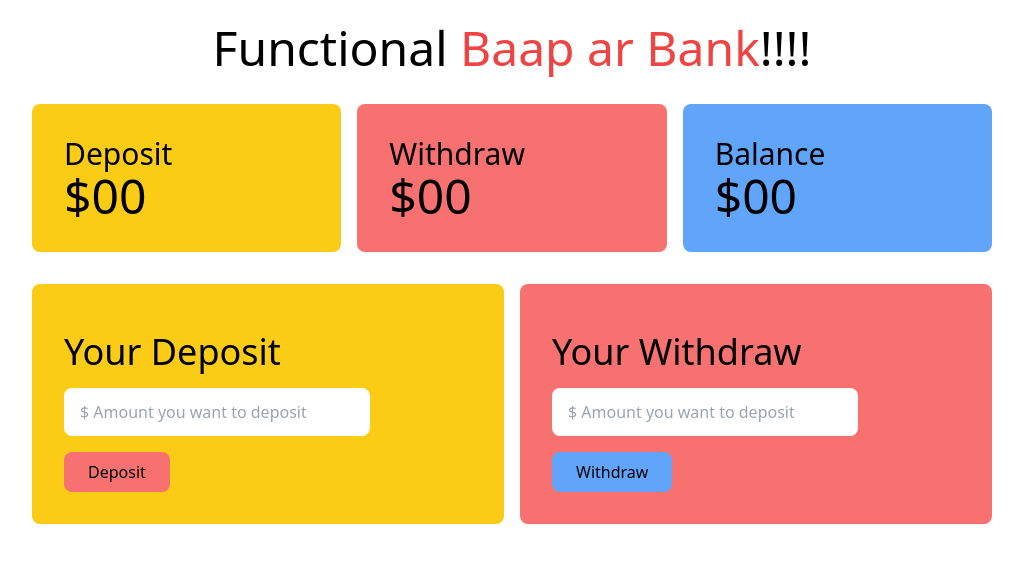
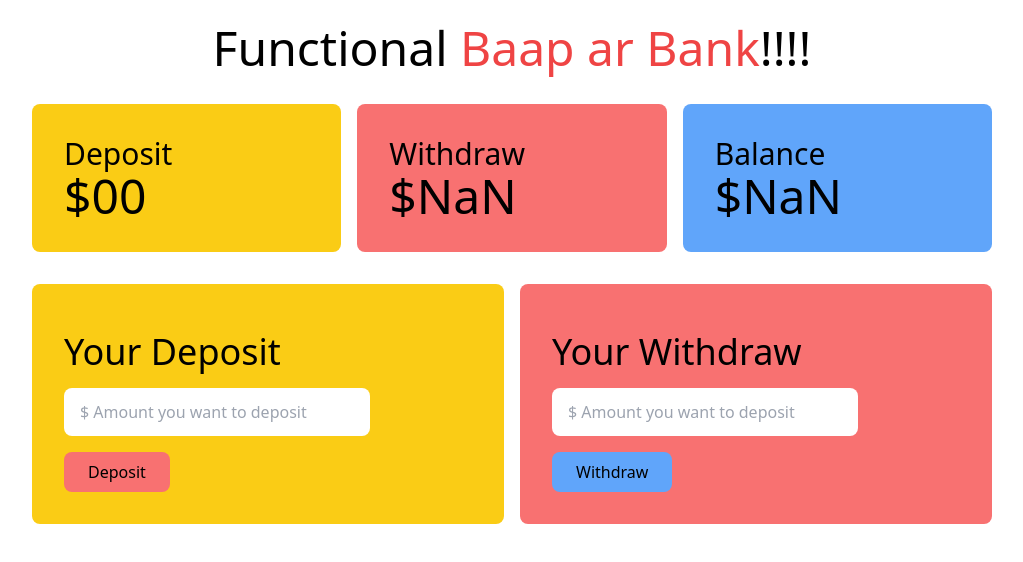
Before and after one commit to alfaz08/bap-ar-bank-module-27, a plain HTML site: page index.html in a window 1280 px wide. Both pictures are taken after a click on the button "Withdraw". Shown: the whole page, without its empty margins (128-1151 px from the left). Drawn offline with nearby package versions, Linux system fonts and the light colour scheme.

Commit message:
deposit and withdraw added

```diff
--- a/deposit.js
+++ b/deposit.js
@@ -10,7 +10,6 @@
 5. calculate new deposit total and set the value to the deposit total
 
 6. get current balance total
-
 7. calculate the new balance and set it to the balance total element
 */
 
@@ -44,4 +43,7 @@ document.getElementById('btn-deposit').addEventListener('click',function(){
 
 
 
+
+
+
 })
--- a/index.html
+++ b/index.html
@@ -40,7 +40,7 @@
       </div>
       <div class="bg-red-400 p-8 rounded-lg">
         <h3 class="text-4xl mt-4">Your Withdraw</h3>
-        <input class="w-3/4 px-4 py-3 rounded-lg mt-4 block" type="text" placeholder="$ Amount you want to deposit" >
+        <input id="withdraw-field" class="w-3/4 px-4 py-3 rounded-lg mt-4 block" type="text" placeholder="$ Amount you want to deposit" >
         <button id="btn-withdraw" class="rounded-lg mt-4 bg-blue-400 px-6 py-2 font-medium hover:bg-sky-700 " >Withdraw</button>
       </div>
 
--- a/withdraw.js
+++ b/withdraw.js
@@ -12,9 +12,38 @@
 
 7. calculate new balance and set it to the balance total element
 */
+//step-1
+document.getElementById('btn-withdraw').addEventListener('click',function(){
 
-document.getElementById('btn-withdraw').addEventListener('click',function(){
- console.log('jhasdjhasfgd');
+  //step-2
+  const withdrawField = document.getElementById('withdraw-field')
+  const newWithdrawAmountString = withdrawField.value;
+  const newWithdrawAmount = parseFloat(newWithdrawAmountString)
+ //step-3:
+ withdrawField.value = '';
+
+ //step-4:
+  const withdrawTotalElement =document.getElementById('withdraw-total')
+  const previousWithdrawTotalString = withdrawTotalElement.innerText;
+  const previousWithdrawTotal = parseFloat(previousWithdrawTotalString);
+
+  //step-5:
+  const newWithdrawTotal = previousWithdrawTotal+newWithdrawAmount;
+  withdrawTotalElement.innerText = newWithdrawTotal;
+
+  //step-6
+  const balanceElement = document.getElementById('balance-total')
+  const previousBalanceTotalString = balanceElement.innerText;
+  const previousBalanceTotal = parseFloat(previousBalanceTotalString)
+
+  //step-7
+  const newBalanceTotal = previousBalanceTotal - newWithdrawAmount;
+  balanceElement.innerText = newBalanceTotal;
+
+
+
+
+
 
 
 
```
